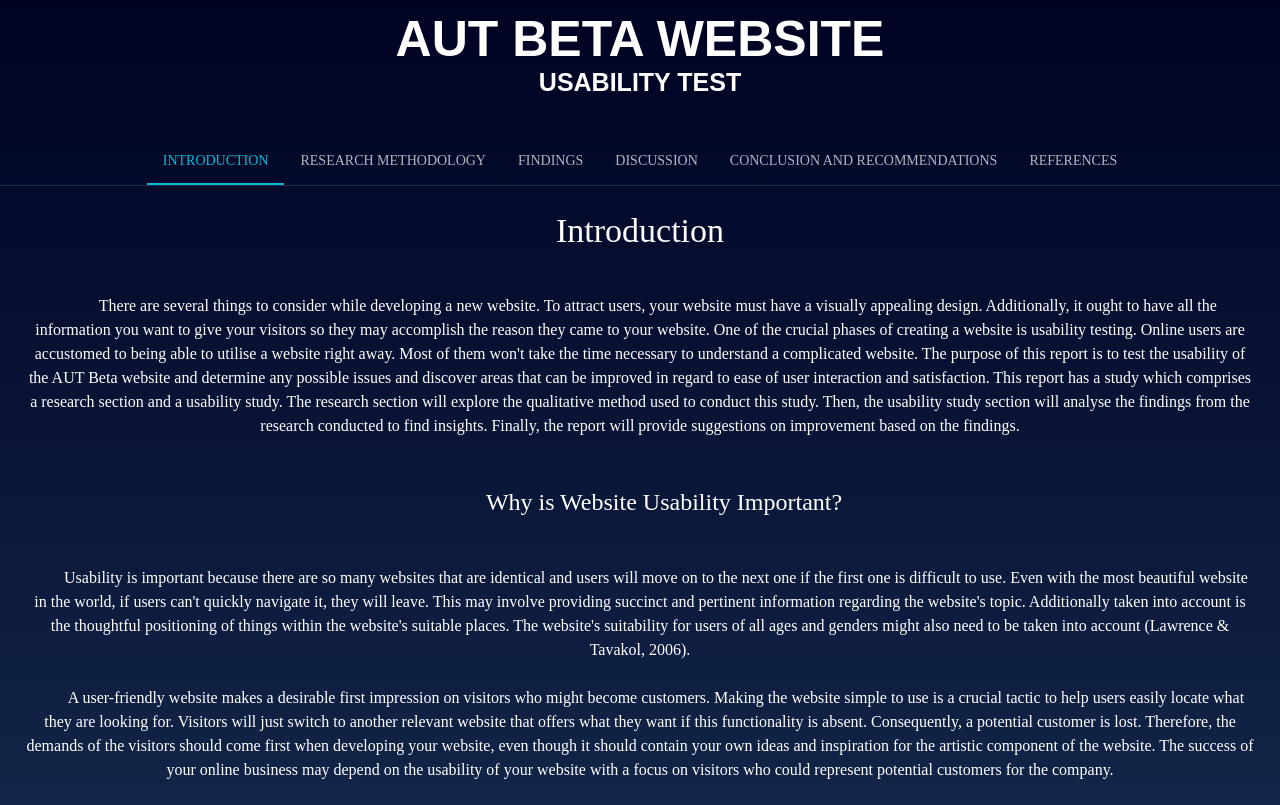
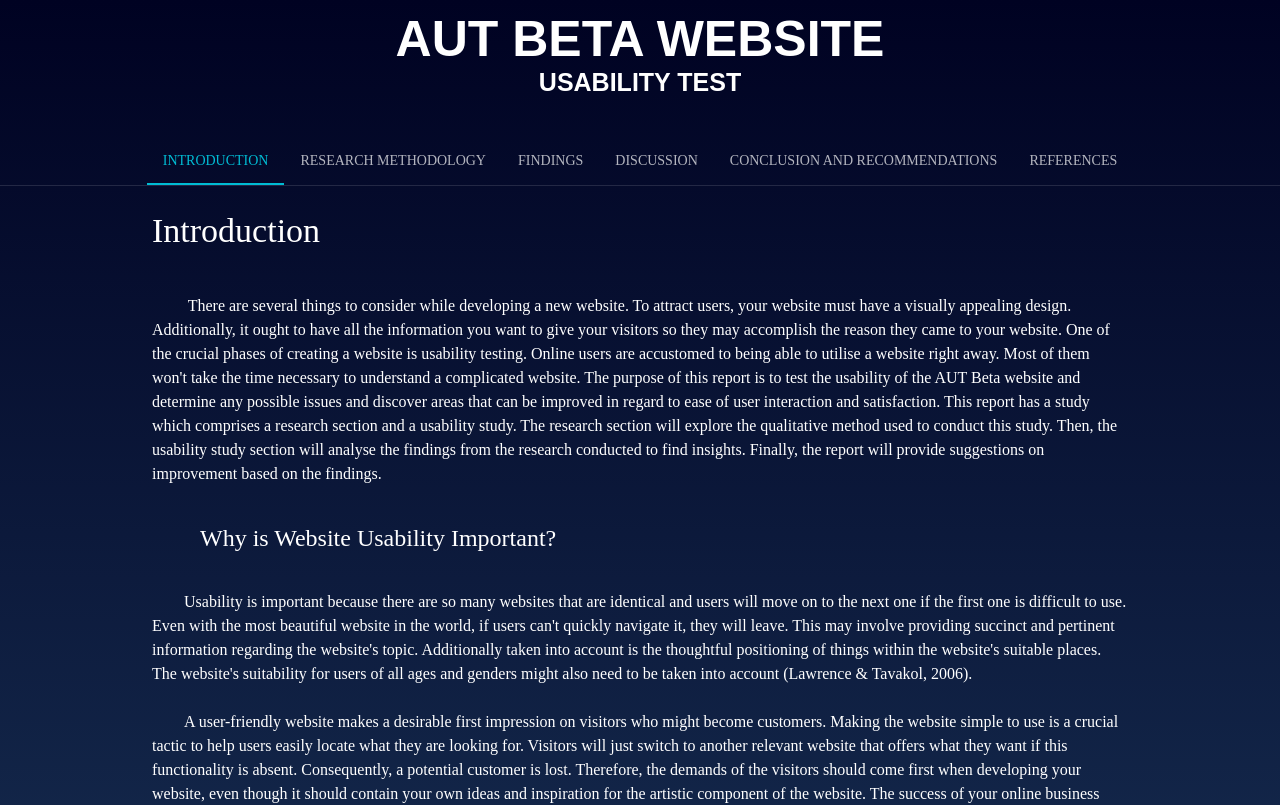
Before and after one commit to SirAlphaa/HCI-Assignment-2-S2-2022, a React (Create React App) app: page / in a window 1280 px wide. Shown: the top 805 px of the page. Built offline with nearby package versions, Linux system fonts and the light colour scheme.

Commit message:
Reset Text Alignment and added padding

```diff
--- a/src/App.css
+++ b/src/App.css
@@ -24,3 +24,9 @@
   width: 10%;
   color: #FFF;
 }
+
+.textalignment {
+  padding-left: 10vw;
+  padding-right: 10vw;
+
+}
--- a/src/MainBody.js
+++ b/src/MainBody.js
@@ -53,9 +53,9 @@
                         </Box>
 
                         {/* ========================= Introduction Tab ==================================================================================*/}
+                        <div className='textalignment'>
+                        <TabPanel value="1">
 
-                        <TabPanel value="1">
-                            <Typography align='center'>
                             <Typography variant='h4'>
                                 Introduction <br /><br />
                             </Typography>
@@ -91,13 +91,13 @@
                                 even though it should contain your own ideas and inspiration for the artistic component of the website.
                                 The success of your online business may depend on the usability of your website with a focus on visitors who could represent potential customers for the company.
                             </Typography>
-                            </Typography>
+
                         </TabPanel>
 
                         {/* ========================= Research Methodology Tab ==========================================================================*/}
 
                         <TabPanel value="2">
-                        <Typography align='center'>
+
                             <Typography variant='h4'>
                                 Research Methodology
                                 <br />
@@ -165,13 +165,13 @@
                                 goal of the study and the kind of data that was going to be collected, was handed to potential participants once they consented to take part. The participant signed a
                                 consent form after they were informed that we would be recording their statements while they were taking the exam and seeing them in action.
                             </Typography>
-                            </Typography>
+
                         </TabPanel>
 
                         {/* ========================= Findings Tab ======================================================================================*/}
 
                         <TabPanel value="3">
-                        <Typography align='center'>
+
                             <Typography variant='body1' colour="">
                                 <Typography variant='h4'>
                                     Findings <br /> <br />
@@ -194,13 +194,13 @@
                                     alt='Summary of Participant Feedback Pie Graph'
                                     width="600"></img>
                             </Typography>
-                            </Typography>
+
                         </TabPanel>
 
                         {/* ========================= Discussion Tab ====================================================================================*/}
 
                         <TabPanel value="4">
-                        <Typography align='center'>
+
                             <Typography variant='body1' colour="">
                                 <Typography variant='h4'>
                                     Discussion <br /> <br />
@@ -262,13 +262,13 @@
                                 <br />
                                 &emsp;&emsp;The participants also found a couple of errors; one where the arrow that is a link was overlapping over some text. Another found that although there was a “Subscribe to newsletter” section, there was no link for it, so there was nothing to click. As Huang & Cappel (2012) stated that these kinds of issues could be solved if the website was kept simple enough and only contained elements that are necessary instead of adding extra items that are never even used or cause inconsistencies just for the sake of aesthetics. The most crucial factor is that they must actively seek to complete a task or learn a certain piece of information.
                             </Typography>
-                            </Typography>
+
                         </TabPanel>
 
                         {/* ========================= Conclusions and Recommenadations Tab ====================================================================================*/}
 
                         <TabPanel value="5">
-                        <Typography align='center'>
+
                             <Typography variant='body1' colour="">
                                 <Typography variant='h4'>
                                     Conclusion and Recommenadations
@@ -281,13 +281,13 @@
                                 &emsp;&emsp;After analysing positive and negative judgements from our participants, our group would like to recommend that the AUT beta website should be using a dropdown menu instead of a hamburger menu as we believe that dropdown menu produces efficiency in navigating users from one page to another in a faster way. It would also be wise to keep the AUT’s brand image consistent across all websites and platforms. Therefore,  using similar structures, colours and design elements will make it easy for users to navigate the website as it will be familiar to them.
 
                             </Typography>
-                            </Typography>
+
                         </TabPanel>
 
                         {/* ========================= References Tab ====================================================================================*/}
 
                         <TabPanel value="6">
-                        <Typography align='center'>
+
                             <Typography variant='body1' colour="">
                                 <Typography variant='h4'>
                                     References
@@ -333,8 +333,8 @@
                                 <br />
                                 &emsp;&emsp;&emsp;&emsp;
                             </Typography>
-                            </Typography>
                         </TabPanel>
+                        </div>
                     </TabContext>
                 </Box>
             </ThemeProvider>
```
